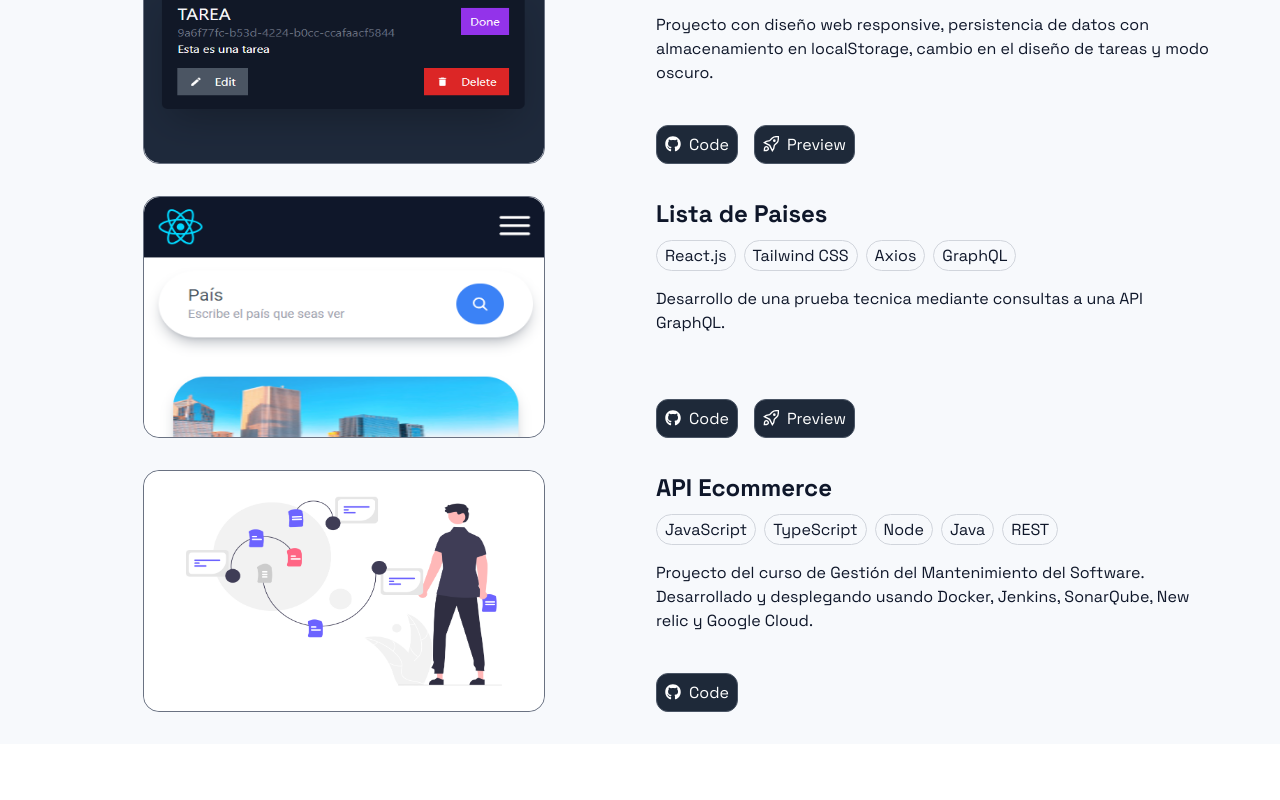
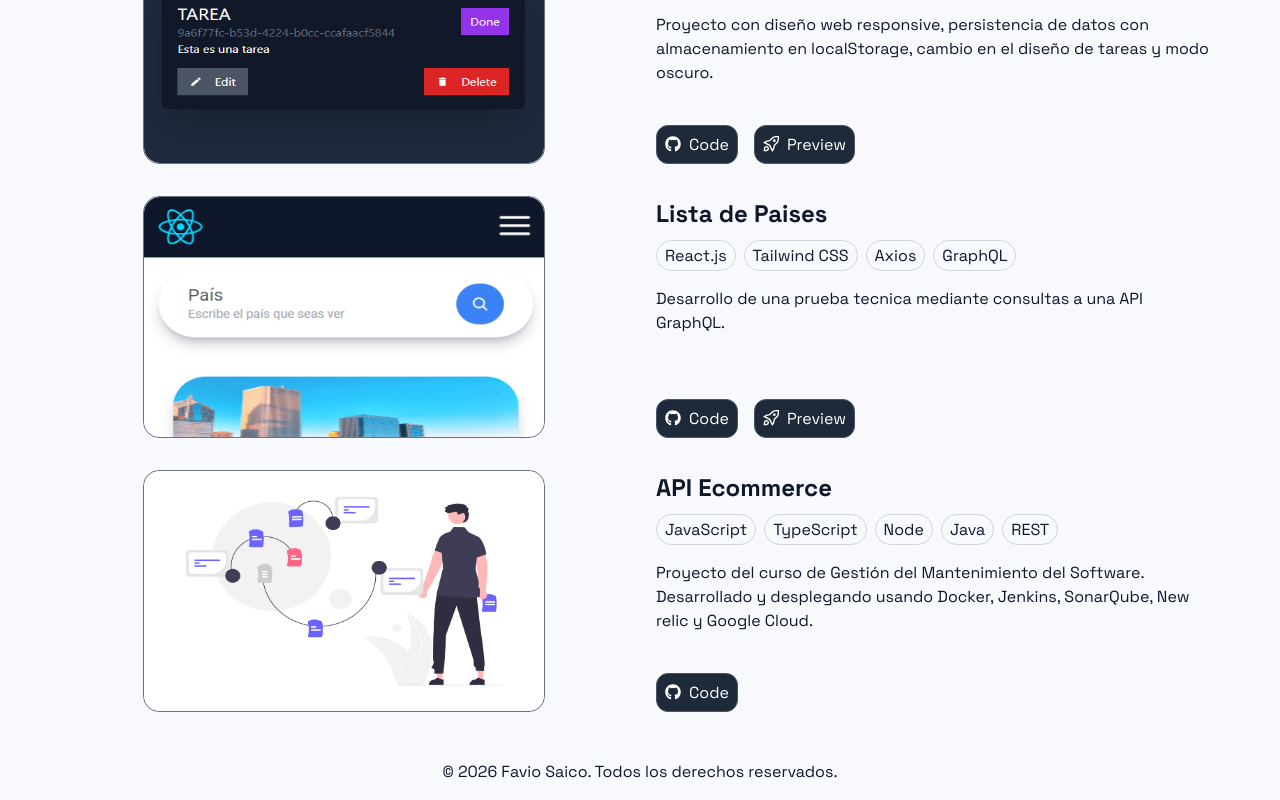
Before and after one commit to FavioGenaro/FavioGenaro.github.io, a Next.js app in the folder portfolio/: page / in a window 1280 px wide. Shown: the part 3024-3824 px from the top of the page. Before the commit the page ends 3768 px from the top, so only its background shows below. Built offline with nearby package versions, Linux system fonts and the light colour scheme.

Commit message:
feat: Agregar footer

```diff
--- a/portfolio/src/app/page.tsx
+++ b/portfolio/src/app/page.tsx
@@ -1,6 +1,7 @@
 import AboutSection from "@/components/sections/AboutMe";
 import Education from "@/components/sections/Education";
 import Experience from "@/components/sections/Experience";
+import Footer from "@/components/sections/Footer";
 import HeroSection from "@/components/sections/HeroSection";
 import Projects from "@/components/sections/Projects";
 
@@ -12,6 +13,7 @@ export default function Home() {
       <Experience id="Experience"/>
       <Education id="Education"/>
       <Projects id="Projects"/>
+      <Footer id="Footer"/>
     </>
 
   );
--- /dev/null
+++ b/portfolio/src/components/sections/Footer.tsx
@@ -0,0 +1,25 @@
+import React from 'react'
+import SectionLayout from '../templates/SectionLayout'
+import { SectionProps } from '@/types/props'
+import Text from '../atoms/Text'
+
+const Footer: React.FC<SectionProps> = ({ id }) => {
+
+    const year = new Date().getFullYear();
+
+    return (
+        <SectionLayout id={id} classSection="pt-2 pb-2 md:pt-4 md:pb-4 background-secondary" classDiv="flex-col gap-2 md:gap-8">
+            <Text
+                text={`© ${year} Favio Saico. Todos los derechos reservados.`}
+                className="
+                text-sm
+                text-slate-500
+                dark:text-slate-400
+                text-center
+                "
+            />
+        </SectionLayout>
+    )
+}
+
+export default Footer
```
